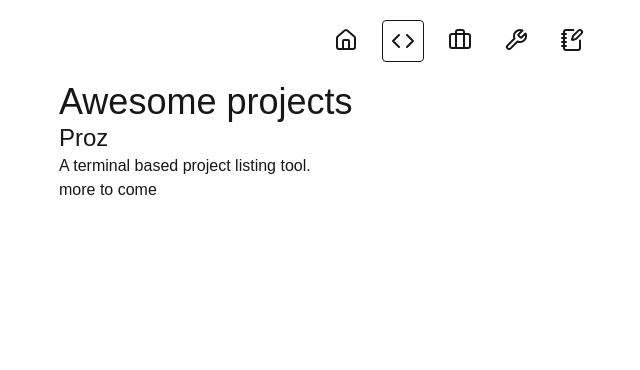
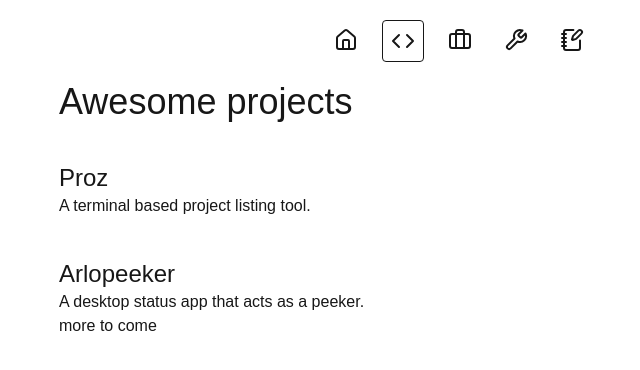
Before and after one commit to njayman/njayman, a Next.js app: page /projects in a window 1280 px wide. Shown: the top 370 px of the page, without its empty margins (181-821 px from the left). Built offline with nearby package versions, Linux system fonts and the light colour scheme.

Commit message:
added arlopeeker in projects

```diff
--- a/app/projects/page.tsx
+++ b/app/projects/page.tsx
@@ -3,10 +3,11 @@ import Link from "next/link";
 
 export default function Projects() {
   const githubProfileBaseUrl = "https://githib.com/njayman";
+
   return (
     <Article>
       <h1 className="text-4xl">Awesome projects</h1>
-      <section>
+      <section className="pt-10">
         <h2 className="text-2xl">
           <Link href={`${githubProfileBaseUrl}/proz`} target="_blank">
             Proz
@@ -14,6 +15,14 @@ export default function Projects() {
         </h2>
         <p>A terminal based project listing tool.</p>
       </section>
+      <section className="pt-10">
+        <h2 className="text-2xl">
+          <Link href={`${githubProfileBaseUrl}/arlopeeker`} target="_blank">
+            Arlopeeker
+          </Link>
+        </h2>
+        <p>A desktop status app that acts as a peeker.</p>
+      </section>
       <span>more to come</span>
     </Article>
   );
```
